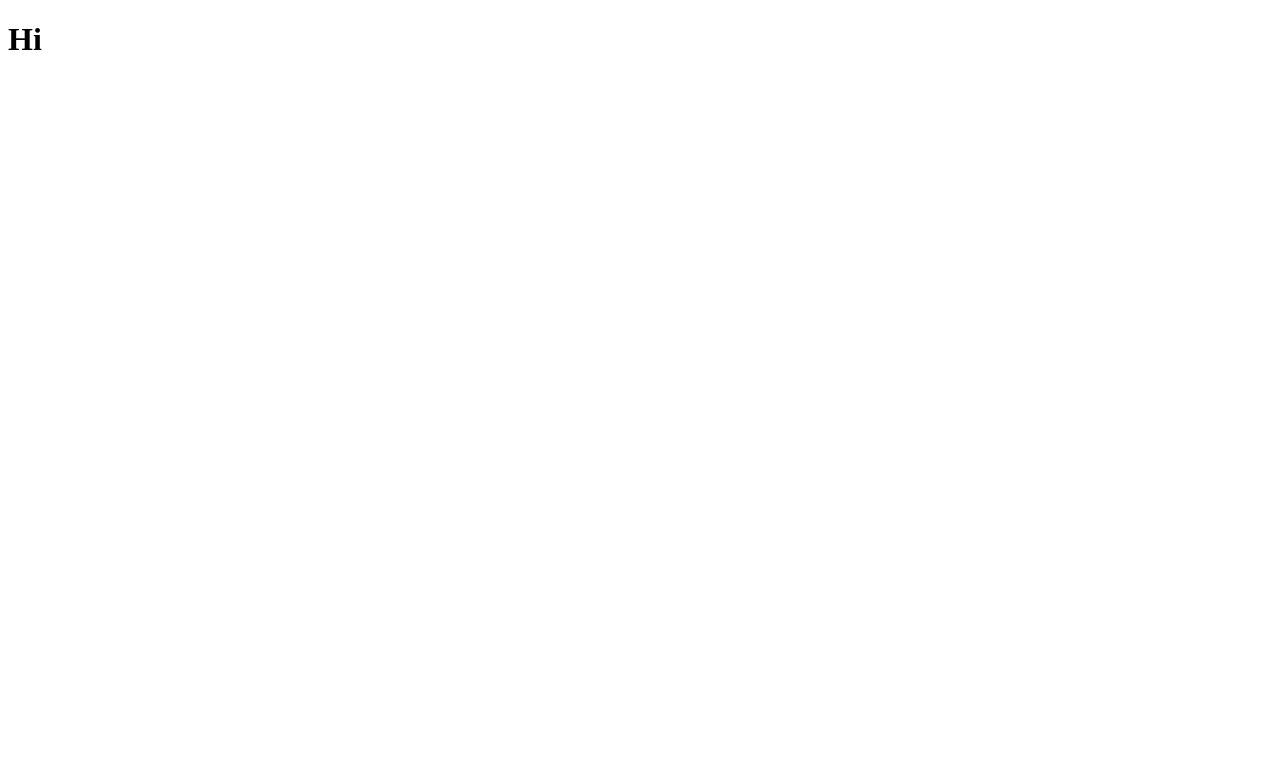
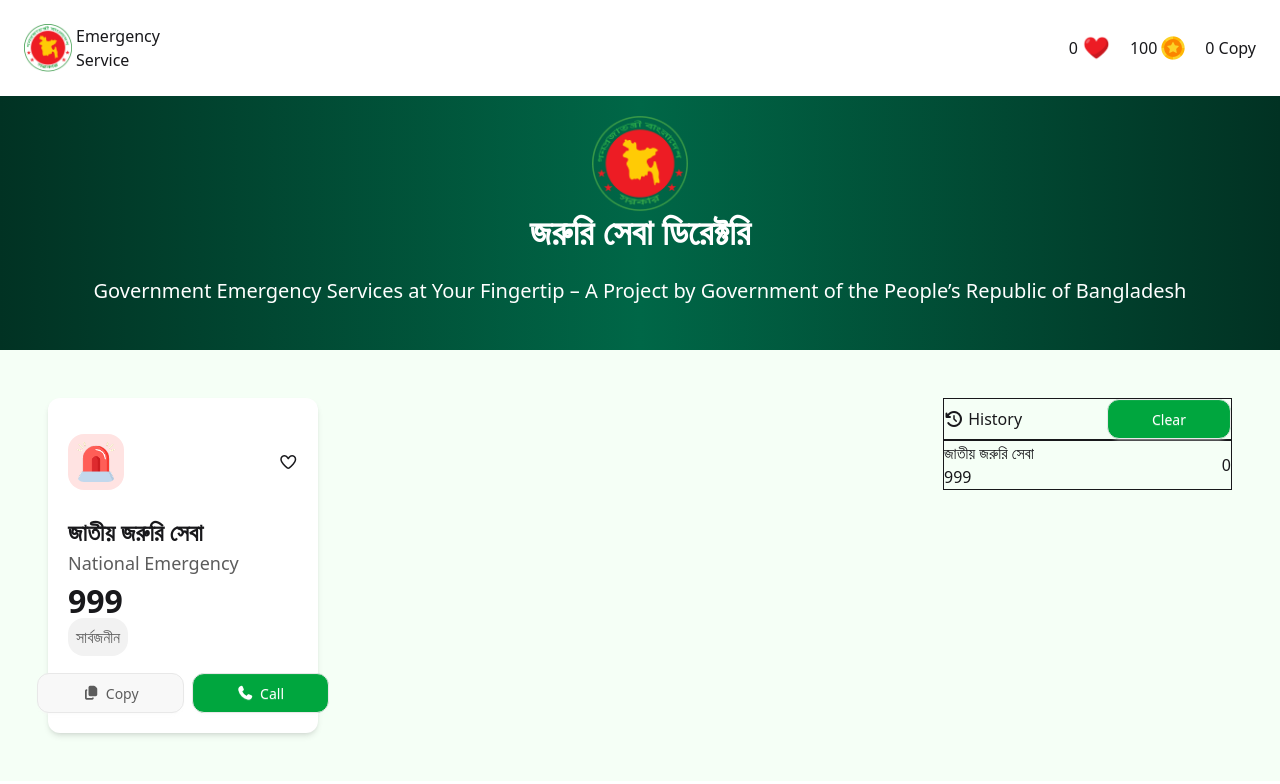
Before and after one commit to Foyzullah9988/assaignment_5, a plain HTML site: page index.html in a window 1280 px wide. Drawn offline with nearby package versions, Linux system fonts and the light colour scheme.

Commit message:
html css motamuti hoye gese

```diff
--- a/index.html
+++ b/index.html
@@ -1,11 +1,103 @@
 <!DOCTYPE html>
 <html lang="en">
+
 <head>
     <meta charset="UTF-8">
     <meta name="viewport" content="width=device-width, initial-scale=1.0">
     <title>B12-A5-Emergency-Hotline</title>
+    <link href="https://cdn.jsdelivr.net/npm/daisyui@5" rel="stylesheet" type="text/css" />
+    <script src="https://cdn.jsdelivr.net/npm/@tailwindcss/browser@4"></script>
+    <link rel="stylesheet" href="https://cdnjs.cloudflare.com/ajax/libs/font-awesome/7.0.0/css/all.min.css"
+        integrity="sha512-DxV+EoADOkOygM4IR9yXP8Sb2qwgidEmeqAEmDKIOfPRQZOWbXCzLC6vjbZyy0vPisbH2SyW27+ddLVCN+OMzQ=="
+        crossorigin="anonymous" referrerpolicy="no-referrer" />
 </head>
+
 <body>
-    <h1>Hi</h1>
+    <header>
+        <nav class="flex  justify-between items-center p-6">
+            <div class="flex justify-between items-center gap-1">
+                <img src="./assets/logo.png" alt="" class="w-12">
+                <h3>Emergency <br> Service</h3>
+            </div>
+            <div class="flex justify-center items-center gap-5">
+                <!-- heart -->
+                <div class="flex justify-center items-center gap-1">
+                    <span class="heart-count">0</span>
+                    <img src="./assets/heart.png" alt="" class="w-7">
+                </div>
+                <!-- coin -->
+                <div class="flex justify-center items-center gap-1">
+                    <span class="coin-count">100</span>
+                    <img src="./assets/coin.png" alt="" class="w-6">
+                </div>
+                <!-- copy -->
+                <div class="flex justify-center items-center gap-1">
+                    <span class="copy-count">0</span>
+                    <span>Copy</span>
+                </div>
+            </div>
+        </nav>
+        <!-- hero section -->
+        <section class="bg-gradient-to-l from-[#013223] via-[#006747] to-[#013223] py-5">
+            <div class=" text-white text-center grid grid-row-3 justify-center items-center">
+                <img src="./assets/logo.png" alt="" class="mx-auto w-24">
+                <h1 class="text-4xl font-semibold">জরুরি সেবা ডিরেক্টরি</h1>
+                <p class="py-6 text-[20px]">
+                    Government Emergency Services at Your Fingertip – A Project by Government of the People’s Republic
+                    of Bangladesh
+                </p>
+            </div>
+        </section>
+    </header>
+    <!-- card section -->
+    <main class="bg-[#f5fff6]  flex p-12 gap-7">
+
+        <!-- জাতীয় জরুরি সেবা -->
+        <aside class="card  w-9/12  grid grid-cols-3 col-span-3 gap-7 ">
+            <div class="bg-white shadow-md rounded-xl p-5">
+                <div class="flex justify-between items-center mt-4 ">
+                    <img src="./assets/emergency.png" alt="" class="w-14 p-2 rounded-2xl bg-[#FFE3E2]" />
+                    <i class="fa-regular fa-heart"></i>
+                </div>
+                <div>
+                    <h2 class="card-title m-0 text-[24px] font-bold mt-6">জাতীয় জরুরি সেবা</h2>
+                    <p class=" text-[18px] font-normal text-[#5C5C5C]">National Emergency</p>
+                    <span class="text-[32px] font-bold">999</span><br>
+                    <span class="  font-normal text-[#5C5C5C]  p-2 bg-[#F2F2F2] rounded-2xl">সার্বজনীন</span>
+                    <div class="flex gap-2 justify-center items-center  mt-6">
+                        <div class="card-actions justify-end ">
+                            <button class="btn  font-normal px-11 rounded-xl text-[#5C5C5C]
+                            ">
+                                <i class="fa-solid fa-copy"></i>Copy</button>
+                        </div>
+                        <div class="card-actions justify-end ">
+                            <button class="btn  font-normal text-white px-11 rounded-xl bg-[#00A63E]">
+                                <i class="fa-solid fa-phone "></i>Call</button>
+                        </div>
+                    </div>
+                </div>
+            </div>
+
+        </aside>
+        <!-- right section -->
+        <section class="w-3/12">
+            <div  class="flex justify-between border items-center">
+                <div>
+                    <i class="fa-solid fa-clock-rotate-left"></i>
+                    <span>History</span>
+                </div>
+                <button class="btn  font-normal text-white px-11 rounded-xl bg-[#00A63E]">Clear</button>
+            </div>
+            <div class="flex justify-between border items-center">
+                <div>
+                    <h2>জাতীয় জরুরি সেবা</h2>
+                    <span>999</span>
+                </div>
+                <span>0</span>
+            </div>
+        </section>
+    </main>
+
 </body>
+
 </html>
```
Also changed, not shown: script.js (added), tailwind.config.js (added), 1 other file.
